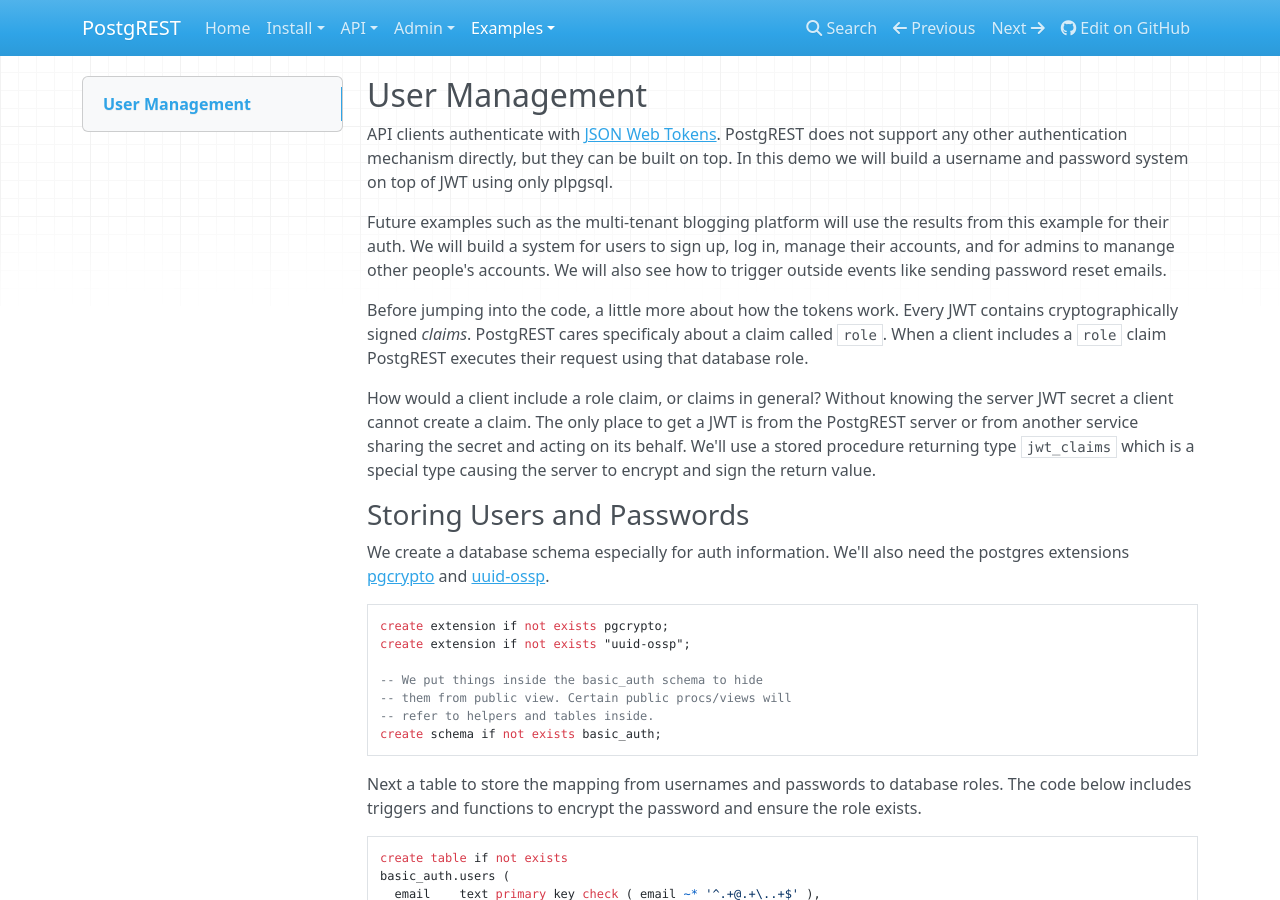
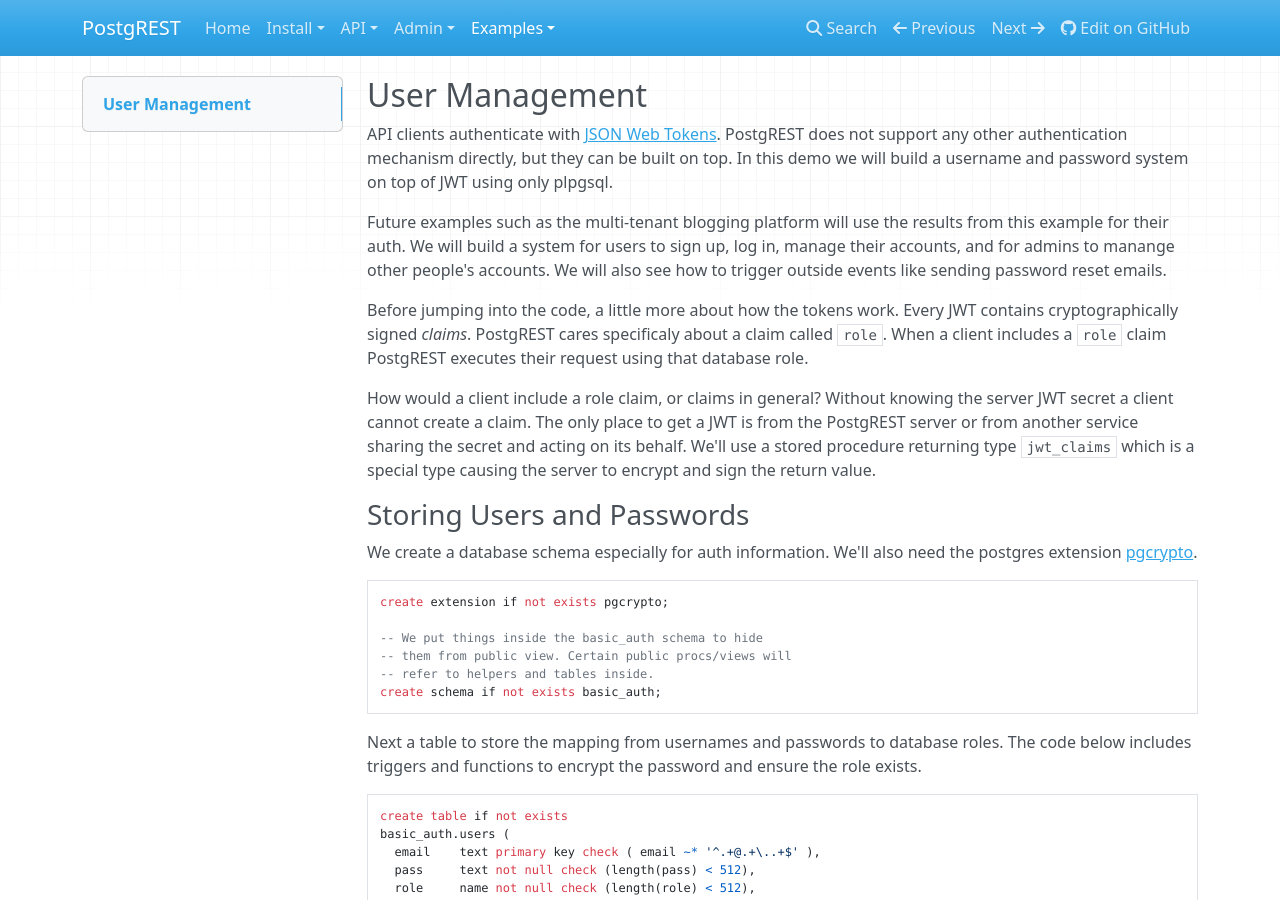
Before and after one commit to PostgREST/postgrest, an MkDocs documentation site: the page built from docs/examples/users.md, in a window 1280 px wide and 900 px high. Built offline with MkDocs 1.6.1, drawn with Linux system fonts in a browser that asks for light colours; nearby versions of some CDN libraries; old or Windows-style settings are respelled for this version of MkDocs; some of the changed text lies outside the part shown.

Commit message:
docs/examples/users.md: pgcrypto includes uuidv4 generation
No need to use the uuid-ossp extension

````diff
--- a/docs/examples/users.md
+++ b/docs/examples/users.md
@@ -28,13 +28,11 @@
 ### Storing Users and Passwords
 
 We create a database schema especially for auth information. We'll
-also need the postgres extensions
-[pgcrypto](http://www.postgresql.org/docs/current/static/pgcrypto.html) and
-[uuid-ossp](http://www.postgresql.org/docs/current/static/uuid-ossp.html).
+also need the postgres extension
+[pgcrypto](http://www.postgresql.org/docs/current/static/pgcrypto.html).
 
 ```sql
 create extension if not exists pgcrypto;
-create extension if not exists "uuid-ossp";
 
 -- We put things inside the basic_auth schema to hide
 -- them from public view. Certain public procs/views will
````
Also changed, not shown: other parts of docs/examples/users.md (+1 -1 lines).
